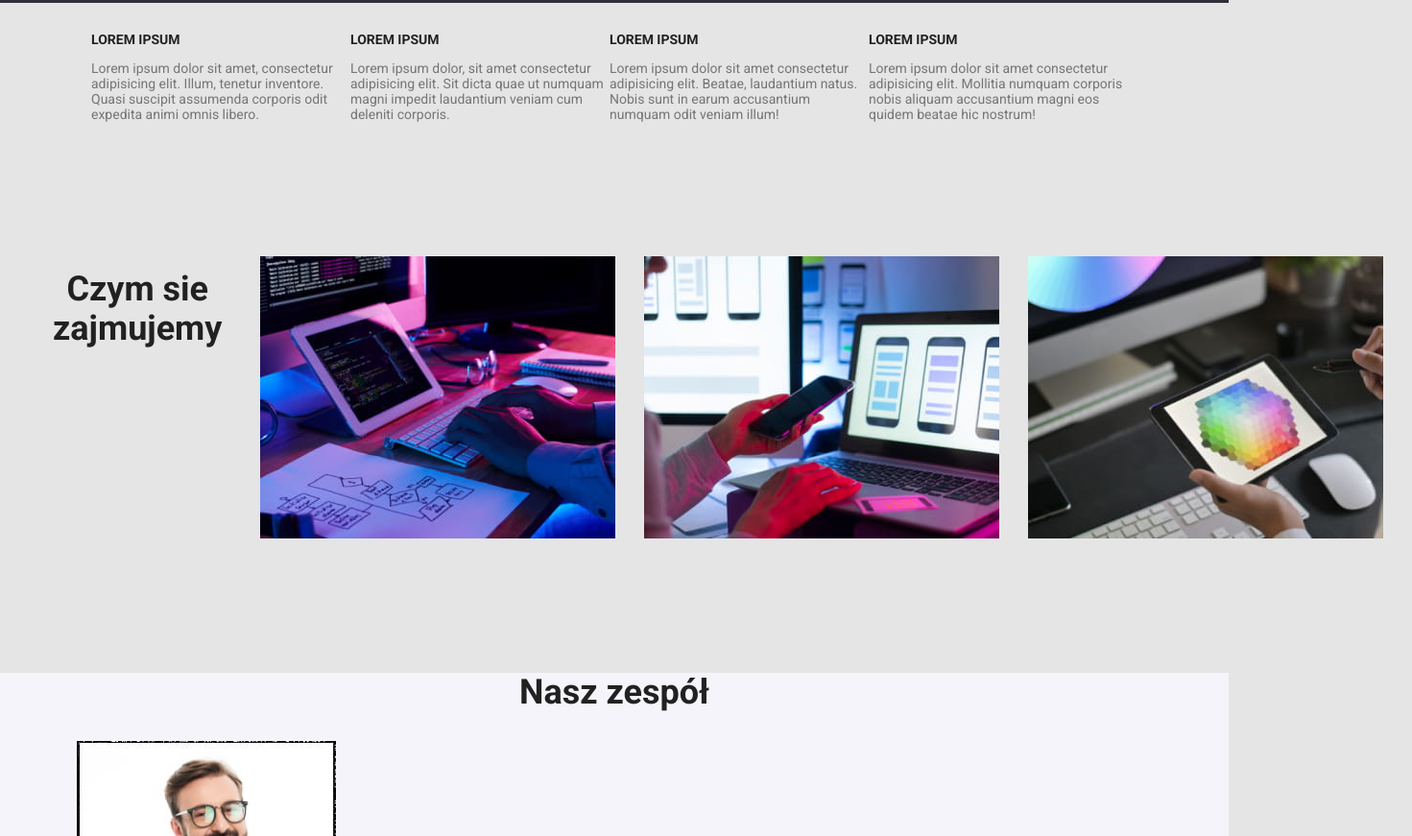
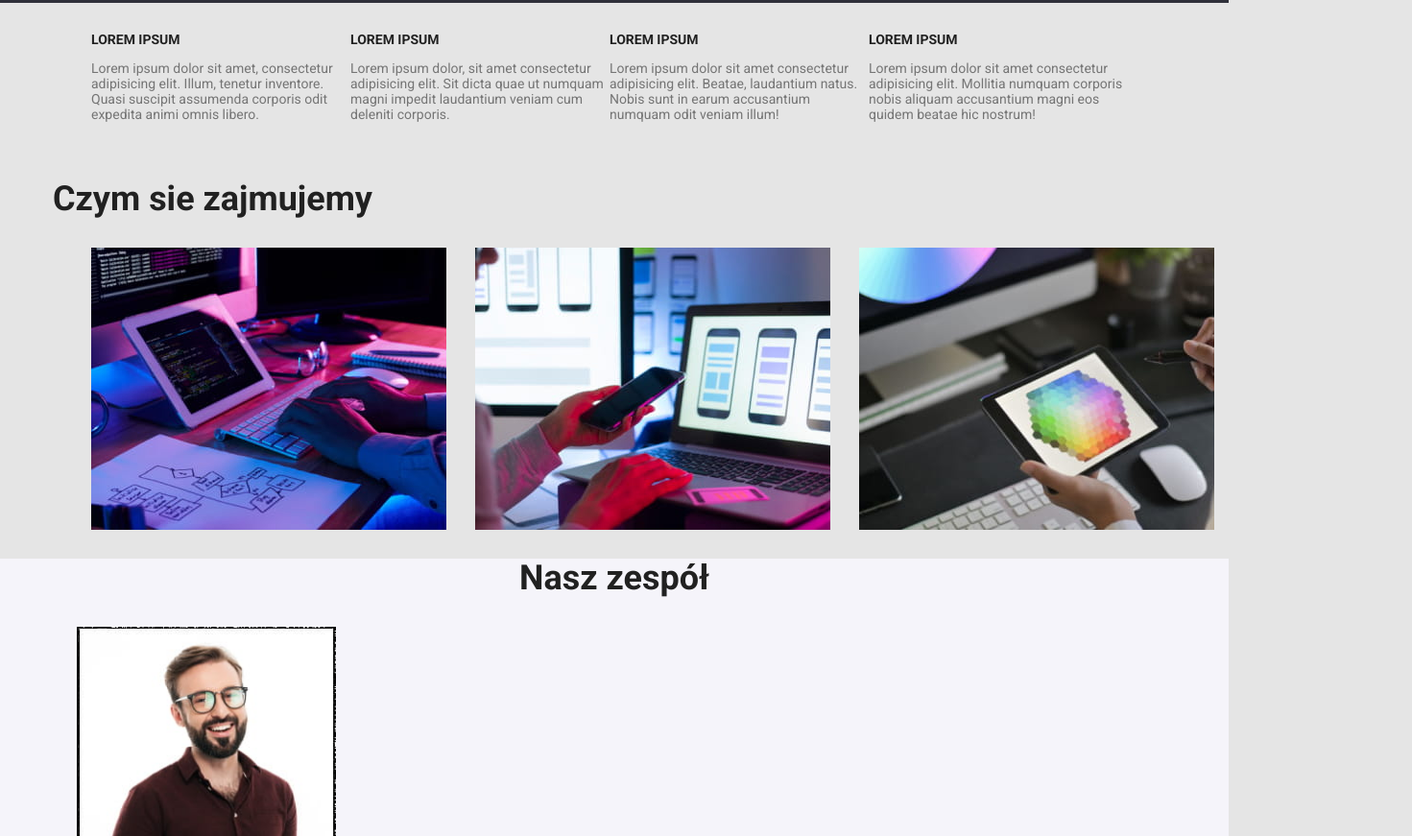
Before and after one commit to MacW2022/goit-markup-hw-03, a plain HTML site: page index.html in a window 1280 px wide. Shown: the part 660-1531 px from the top of the page at 96% size, 1471 px wide, since content can reach past the window. Drawn offline with nearby package versions, Linux system fonts and the light colour scheme.

Commit message:
poprawki

```diff
--- a/css/style2.css
+++ b/css/style2.css
@@ -175,10 +175,8 @@ body {
 .sekcja3 {
     background-color: var(--brand-color-sekcja2);
 }
-.sekcja3-content {
-    display: flex;
-    padding: 94px 0;
-
+.sek3-content {
+    margin: 0 auto;
 }
 .tytul2 {
     font-family: 'Roboto';
@@ -189,8 +187,8 @@ body {
     text-align: center;
     letter-spacing: 0,03em;
     color: #212121;
+    display: flex;
     max-width: 352px;
-
 
 }
 .obrazki1 {
--- a/index.html
+++ b/index.html
@@ -74,14 +74,14 @@
 
         <section class="sekcja3">
             <div class="container">
-            <div class="sekcja3-content">
-                <h2 class="tytul2">Czym sie zajmujemy</h2>
-                <ul class="obrazki1">
+                <div class="sek3-content">
+                    <h2 class="tytul2">Czym sie zajmujemy</h2>
+                    <ul class="obrazki1">
 
                 <li class="obrazki-sek3"><img src="./images/box1.jpg" alt="pracaprzykomputerze" width="370" height="294"></li>
                 <li class="obrazki-sek3"><img src="./images/box2.jpg" alt="2monitory" width="370" height="294"></li>
                 <li class="obrazki-sek3"><img src="./images/box3.jpg" alt="monitoritablet" width="370" height="294"></li>
-            </ul>
+                    </ul>
             </div>
             </div>
         </section>
```
